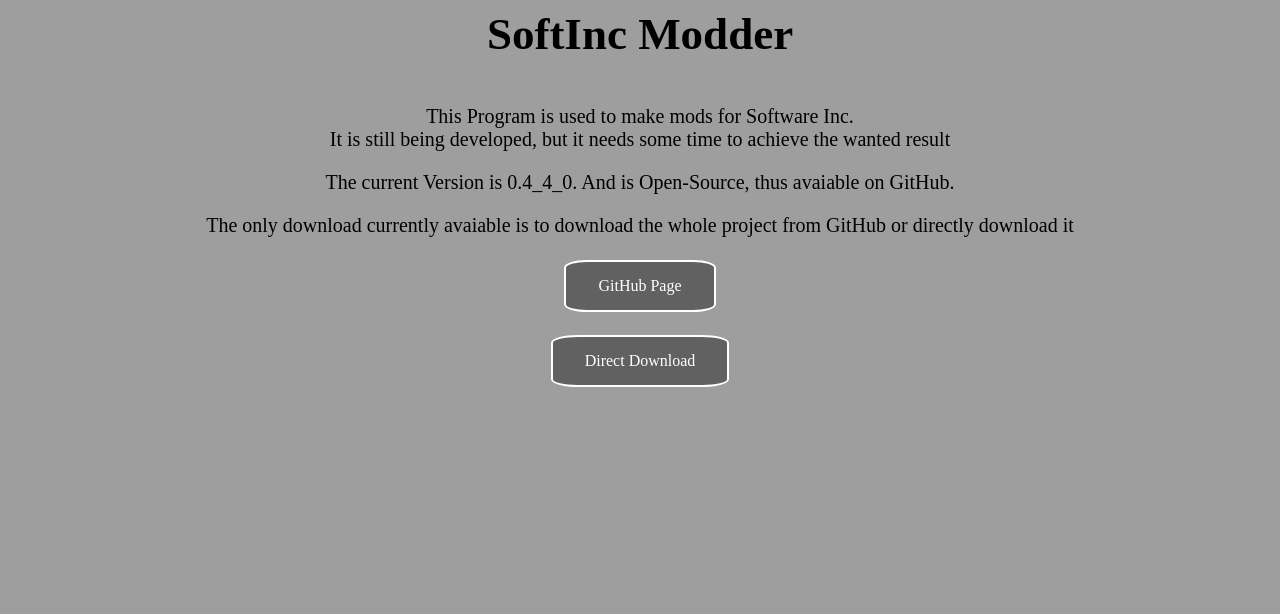
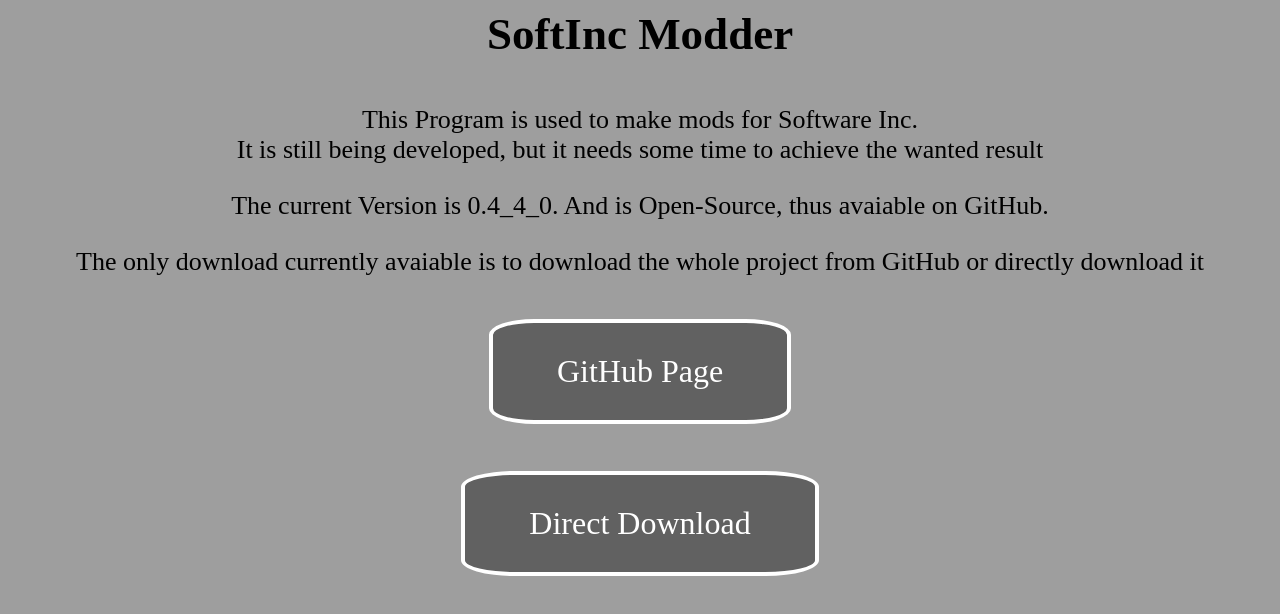
Before and after one commit to amensch00/SoftInc-Modder, a plain HTML site: page index.html in a window 1280 px wide. Drawn offline with Linux system fonts and the light colour scheme.

Commit message:
Another improvement
I know I shouldn't be commiting so often..

```diff
--- a/styles.css
+++ b/styles.css
@@ -14,16 +14,18 @@ body
 
 .button
 {
+  margin-top: 12px;
+  margin-bottom: 5px;
   background-color: #616161;
   border: none;
   color: white;
-  padding: 15px 32px;
+  padding: 30px 64px;
   text-align: center;
   text-decoration: none;
   display: inline-block;
-  font-size: 16px;
+  font-size: 32px;
   border-radius: 15%;
-  border: 2px solid #ffffff;
+  border: 4px solid #ffffff;
   transition-duration: 0.4s;
   align-content: center;
 }
@@ -32,11 +34,11 @@ body
 {
   background-color: white;
   color: black;
-  border:  4px solid #000000;
-  font-size: 18px;
+  border: 8px solid #000000;
+  font-size: 36px;
 }
 
 p
 {
-  font-size: 20px;
+  font-size: 26px;
 }
```
